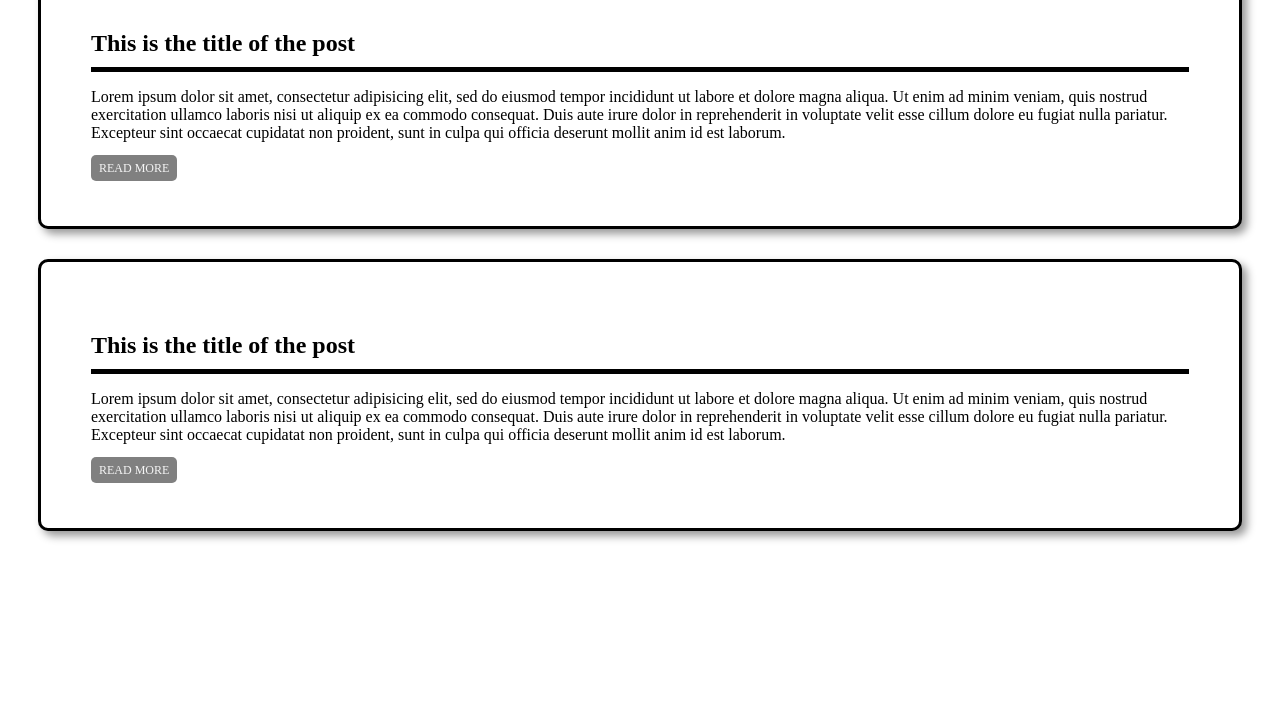
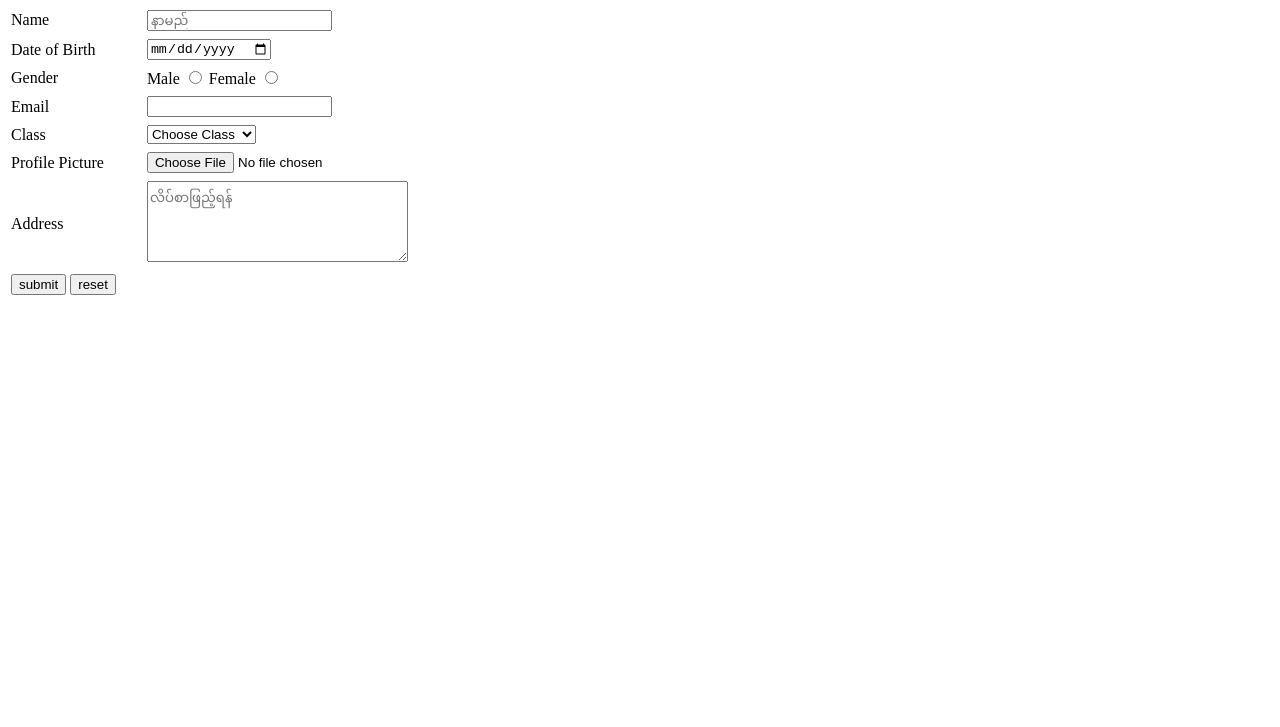
Before and after one commit to AungMyoMinJY/Web-Foundation, a plain HTML site: page index.html in a window 1280 px wide. Shown: the part 73-800 px from the top of the page. Drawn offline with Linux system fonts and the light colour scheme.

Commit message:
day6 updated

```diff
--- a/index.html
+++ b/index.html
@@ -3,65 +3,74 @@
 <head>
 	<meta charset="UTF-8">
 	<meta name="viewport" content="width=device-width, initial-scale=1.0">
-	<title>Document</title>
+	<title>Student Registeration Form</title>
 	<style>
-		body {
-			background: #ffffff;
+		h1 {
+
 		}
-		div {
-			background: white;
-			padding: 50px;
-			margin: 30px;
-			border: 3px	solid black;
-			border-radius: 10px;
-			box-shadow: 5px 5px 8px #999999;
+		td {
+			padding-right: 40px;
 		}
-		h2 {
-			border-bottom: 5px solid black;
-			padding-bottom: 10px;
-			margin-bottom: 10px;
+		td	{
+			padding-bottom: 5px;
 		}
-		a {
-			color: whitesmoke;
-			background: grey;
-			padding: 6px 8px;
-			text-decoration: none;
-			text-transform: uppercase;
-			border-radius: 5px;
-			font-size: 12px;
-		}
-
 	</style>
 </head>
 <body>
+	<h1>Student Registration Form</h1>
 
-	<div>
-	<h2>
-		This is the title of the post</h2>
+	<form action="#">
+		<table>
+			<tr>
+				<td><label for="name">Name</label></td>
+				<td><input required type="text" placeholder="နာမည်" name="name"	id="name"></td>
+			</tr>
+			<tr>
+				<td><label for="dob">Date of Birth</label></td>
+				<td><input type="date" name="dob" id="dob"></td>
+			</tr>
 
-	<p>Lorem ipsum dolor sit amet, consectetur adipisicing elit, sed do eiusmod
-	tempor incididunt ut labore et dolore magna aliqua. Ut enim ad minim veniam,
-	quis nostrud exercitation ullamco laboris nisi ut aliquip ex ea commodo
-	consequat. Duis aute irure dolor in reprehenderit in voluptate velit esse
-	cillum dolore eu fugiat nulla pariatur. Excepteur sint occaecat cupidatat non
-	proident, sunt in culpa qui officia deserunt mollit anim id est laborum.</p>
-
-	<a href="#">Read More</a>
-	</div>
-
-	<div>
-	<h2>
-		This is the title of the post</h2>
-
-	<p>Lorem ipsum dolor sit amet, consectetur adipisicing elit, sed do eiusmod
-	tempor incididunt ut labore et dolore magna aliqua. Ut enim ad minim veniam,
-	quis nostrud exercitation ullamco laboris nisi ut aliquip ex ea commodo
-	consequat. Duis aute irure dolor in reprehenderit in voluptate velit esse
-	cillum dolore eu fugiat nulla pariatur. Excepteur sint occaecat cupidatat non
-	proident, sunt in culpa qui officia deserunt mollit anim id est laborum.</p>
-
-	<a href="#">Read More</a>
-	</div>
-
+			<tr>
+				<td>Gender</td>
+				<td><label for="male">Male</label>
+					<input type="radio" name="gender" id="male">
+					<label for="female">Female</label>
+					<input type="radio" name="gender" id="female">
+				</td>
+			</tr>
+			<tr>
+				<td><label for="email">Email</label></td>
+				<td><input type="email" name="email" id="email"></td>
+			</tr>
+			<tr>
+				<td><label for="class">Class</label></td>
+				<td>
+					<select name="calss" id="class">
+						<option value="">Choose Class</option>
+						<option value="kg">Kinder Garden</option>
+						<option value="g1">Grade 1</option>
+						<option value="g2">Grade 2</option>
+						<option value="g3">Grade 3</option>
+						<option value="g4">Grade 4</option>
+					</select>
+				</td>
+			</tr>
+				<tr>
+				<td><label for="pp">Profile Picture</label></td>
+			<td><input type="file" name="pp" id="pp"></td>
+			</tr>
+			<tr>
+				<td><label for="address">Address</label></td>
+				<td><textarea name="address" id="address" cols="30" rows="5" placeholder="လိပ်စာဖြည့်ရန်"></textarea>
+				</td>
+			</tr>
+			<tr>
+				<td colspan="2">
+					<input type="submit" value="submit">
+					<input type="reset" value="reset">
+				</td>
+			</tr>
+		</table>
+	</form>
 </body>
 </html>
```
